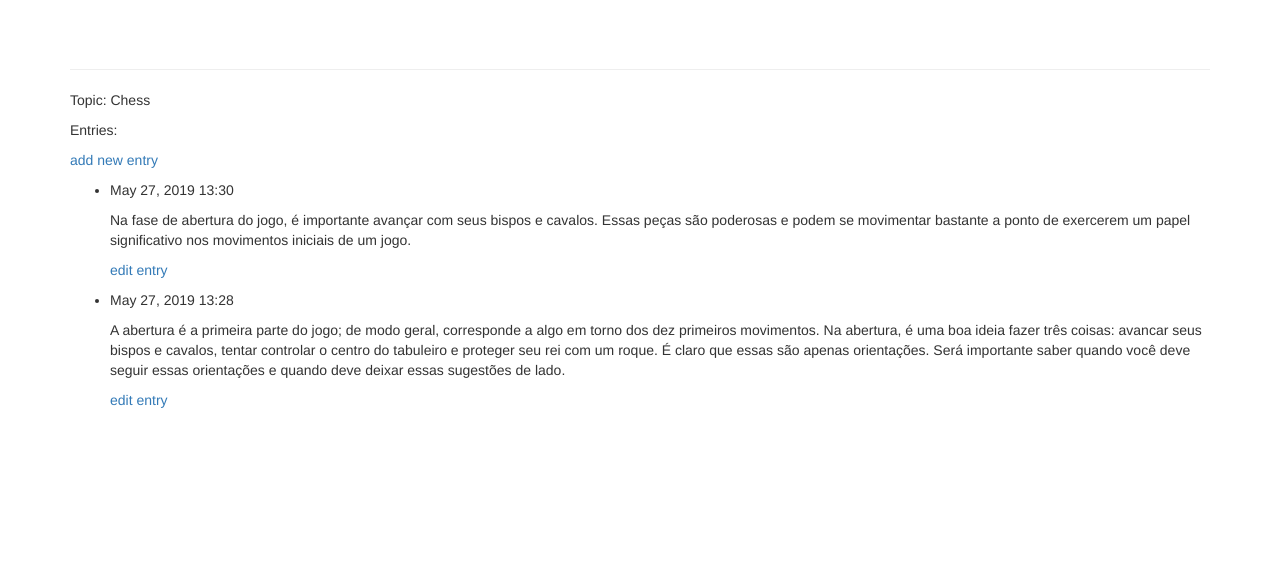
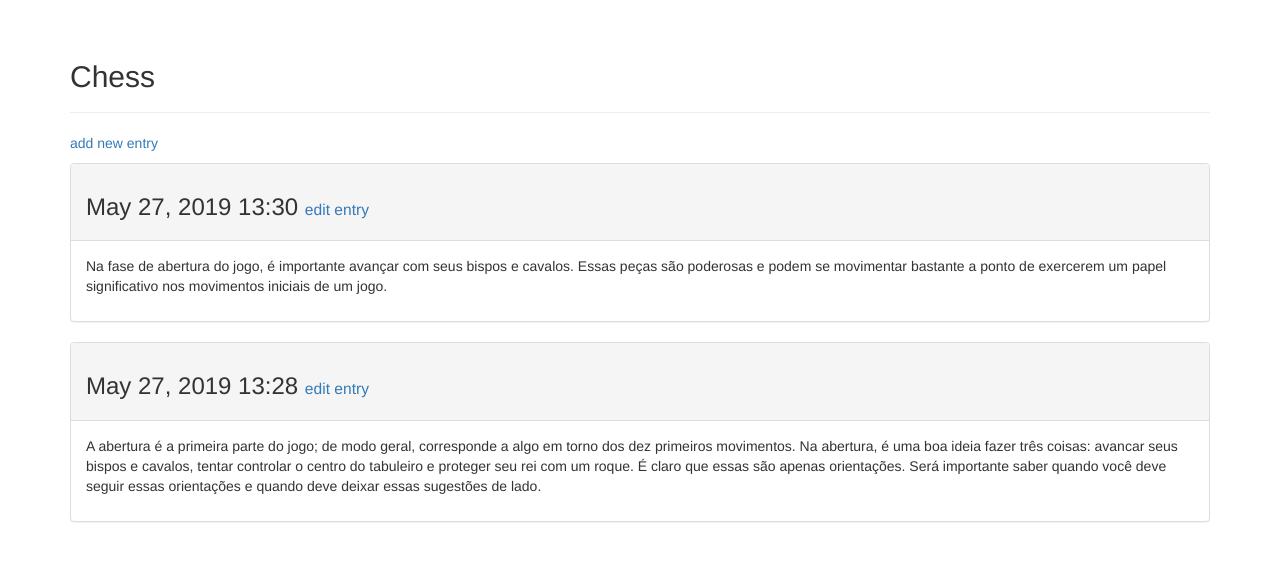
Before and after one commit to rodrigobdias/learning_log, a Django app: page /topics/1/ in a window 1280 px wide. Shown: the part 51-612 px from the top of the page. Run offline with Django 3.2, Linux system fonts and the light colour scheme; a user stored in the database is signed in; data comes from the database, SQL or seed files in the repository; both versions use the stored data as it was after the commit; some libraries are stand-ins or nearby versions.

Commit message:
Estilizando as entradas na página de um assunto

```diff
--- a/learning_logs/templates/learning_logs/topic.html
+++ b/learning_logs/templates/learning_logs/topic.html
@@ -1,29 +1,31 @@
 {% extends 'learning_logs/base.html' %}
 
+{% block header %}
+  <h2>{{ topic }}</h2>
+{% endblock header %}
+
 {% block content %}
-
-<p>Topic: {{topic}}</p>
-
-<p>Entries:</p>
-
   <p>
     <a href="{% url 'learning_logs:new_entry' topic.id %}">add new entry</a>
   </p>
 
-<ul>
   {% for entry in entries %}
-        <li>
-            <p>{{ entry.date_added|date:'M d, Y H:i' }}</p>
-            <p>{{ entry.text|linebreaks }}</p>
-            <p>
-                <a href="{% url 'learning_logs:edit_entry' entry.id %}">edit entry</a>
-            </p>
-        </li>
-    {% empty %}}
-        <li>
+    <div class="panel panel-default">
+      <div class="panel-heading">
+        <h3>
+          {{ entry.date_added|date:'M d, Y H:i' }}
+          <small>
+            <a href="{% url 'learning_logs:edit_entry' entry.id %}">
+              edit entry</a>
+          </small>
+        </h3>
+      </div>
+      <div class="panel-body">
+        {{ entry.text|linebreaks }}
+      </div>
+    </div> <!-- panel -->
+  {% empty %}
     There are no entries for this topic yet.
-        </li>
   {% endfor %}
-</ul>
 
 {% endblock content %}
```
Also changed, not shown: db.sqlite3. Lines whose indentation alone changed are shown as unchanged.
